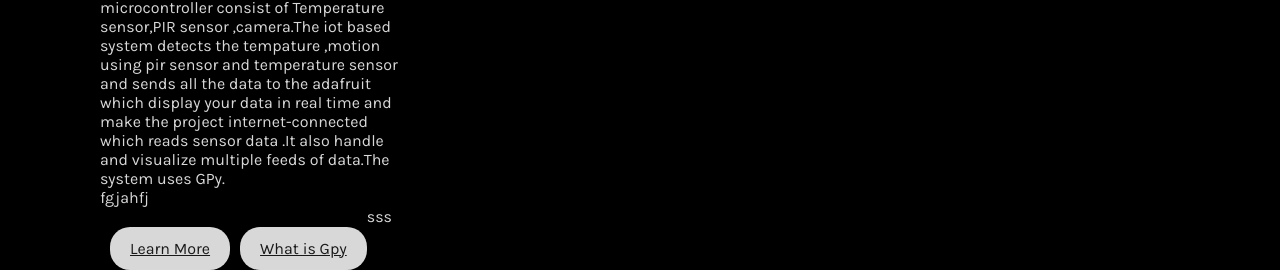
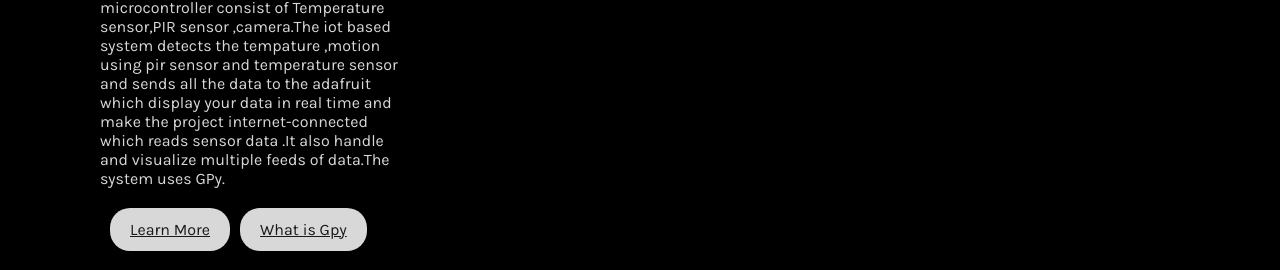
Before and after one commit to Eratos4/InternetProgramming-, a plain HTML site: page index.html in a window 1280 px wide. Shown: the part 673-943 px from the top of the page. Drawn offline with Linux system fonts and the light colour scheme.

Commit message:
Update index.html

```diff
--- a/index.html
+++ b/index.html
@@ -28,9 +28,6 @@
             <p>
                 The security system make use of wirless sensor network that collects data from different sensors which is powered by microcontroller consist of Temperature sensor,PIR sensor ,camera.The iot based system detects the tempature ,motion using pir sensor and temperature sensor and sends all the data to the adafruit which display your data in real time and make the project internet-connected which reads sensor data .It also handle and visualize multiple feeds of data.The system uses GPy.
             </p>
-           <p>
-             fgjahfj
-          </p>sss
             <a class="btns" href="#">Learn More</a>
             <a class="btns" href="https://docs.pycom.io/datasheets/development/gpy/">What is Gpy</a>
         </div>
```
